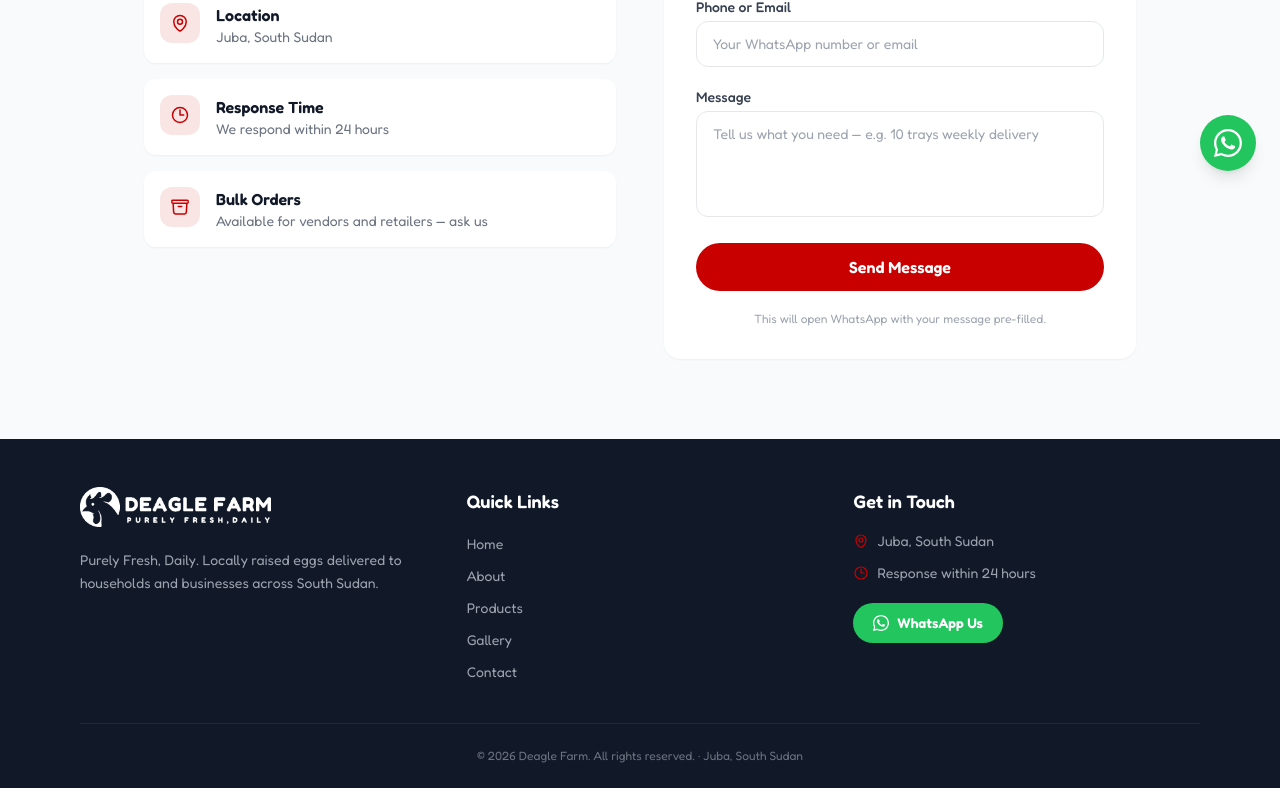
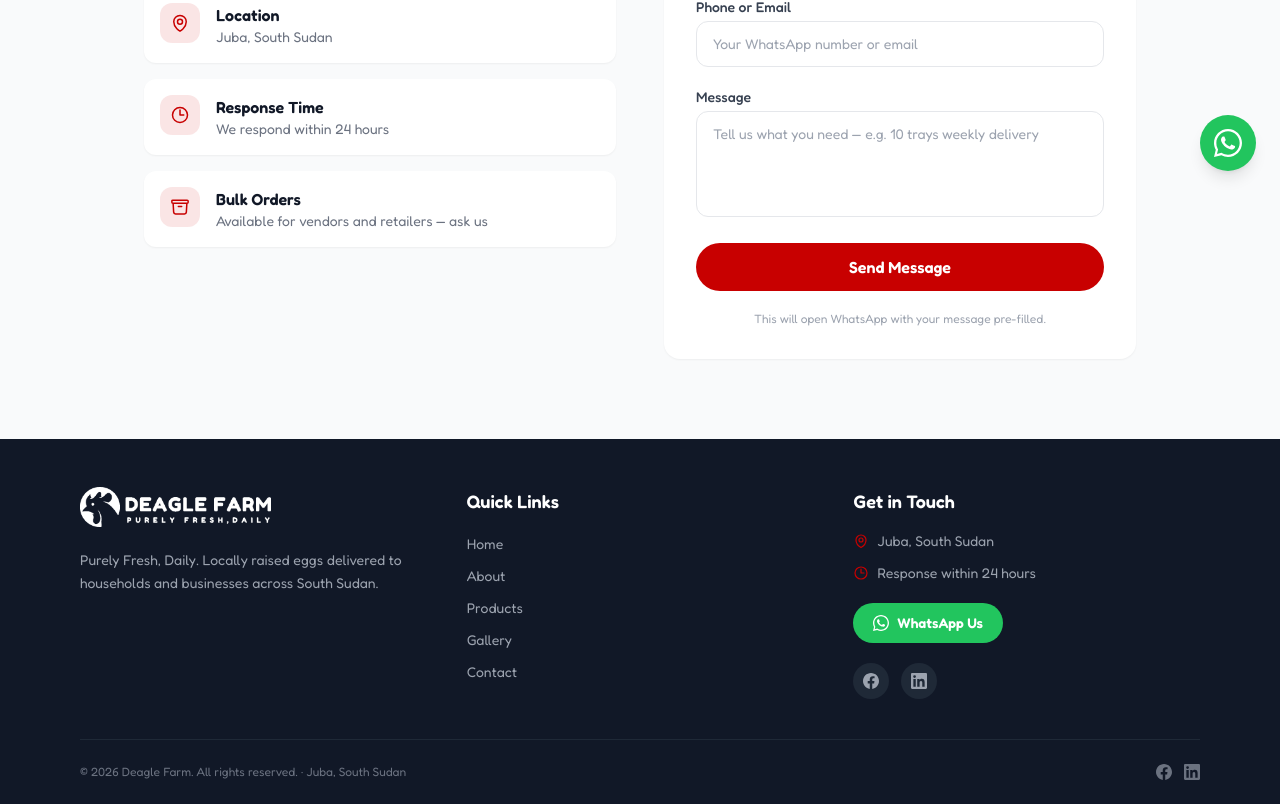
Before and after one commit to Dau2004/Deagle_farm, a React (Vite) app: page /contact in a window 1280 px wide. Shown: the part 605-1409 px from the top of the page. Built offline with nearby package versions, Linux system fonts and the light colour scheme.

Commit message:
Add Facebook and LinkedIn social media links to footer

```diff
--- a/src/components/Footer.jsx
+++ b/src/components/Footer.jsx
@@ -1,5 +1,18 @@
 import { Link } from 'react-router-dom'
-import { MapPin, Clock, WhatsApp } from './Icons'
+import { MapPin, Clock, WhatsApp, Facebook, LinkedIn } from './Icons'
+
+const socialLinks = [
+  {
+    href: 'https://www.facebook.com/deagelfarm2026/',
+    label: 'Facebook',
+    Icon: Facebook,
+  },
+  {
+    href: 'https://www.linkedin.com/company/deagle-farm/',
+    label: 'LinkedIn',
+    Icon: LinkedIn,
+  },
+]
 
 const navLinks = [
   { to: '/', label: 'Home' },
@@ -60,11 +73,40 @@ export default function Footer() {
               <WhatsApp className="w-4 h-4" />
               WhatsApp Us
             </a>
+
+            <div className="flex items-center gap-3 mt-5">
+              {socialLinks.map(({ href, label, Icon }) => (
+                <a
+                  key={label}
+                  href={href}
+                  target="_blank"
+                  rel="noopener noreferrer"
+                  aria-label={label}
+                  className="w-9 h-9 rounded-full bg-gray-800 hover:bg-brand flex items-center justify-center text-gray-400 hover:text-white transition-colors"
+                >
+                  <Icon className="w-4 h-4" />
+                </a>
+              ))}
+            </div>
           </div>
         </div>
 
-        <div className="border-t border-gray-800 pt-6 text-center text-gray-500 text-xs">
-          © {new Date().getFullYear()} Deagle Farm. All rights reserved. · Juba, South Sudan
+        <div className="border-t border-gray-800 pt-6 flex flex-col sm:flex-row items-center justify-between gap-3 text-gray-500 text-xs">
+          <span>© {new Date().getFullYear()} Deagle Farm. All rights reserved. · Juba, South Sudan</span>
+          <div className="flex items-center gap-3">
+            {socialLinks.map(({ href, label, Icon }) => (
+              <a
+                key={label}
+                href={href}
+                target="_blank"
+                rel="noopener noreferrer"
+                aria-label={label}
+                className="hover:text-brand transition-colors"
+              >
+                <Icon className="w-4 h-4" />
+              </a>
+            ))}
+          </div>
         </div>
       </div>
     </footer>
--- a/src/components/Icons.jsx
+++ b/src/components/Icons.jsx
@@ -148,6 +148,22 @@ export function WhatsApp({ className = 'w-5 h-5' }) {
   )
 }
 
+export function Facebook({ className = 'w-5 h-5' }) {
+  return (
+    <svg className={className} fill="currentColor" viewBox="0 0 24 24">
+      <path d="M24 12.073C24 5.405 18.627 0 12 0S0 5.405 0 12.073C0 18.1 4.388 23.094 10.125 24v-8.437H7.078v-3.49h3.047v-2.66c0-3.025 1.792-4.697 4.533-4.697 1.312 0 2.686.235 2.686.235v2.97h-1.513c-1.491 0-1.956.93-1.956 1.874v2.278h3.328l-.532 3.49h-2.796V24C19.612 23.094 24 18.1 24 12.073z"/>
+    </svg>
+  )
+}
+
+export function LinkedIn({ className = 'w-5 h-5' }) {
+  return (
+    <svg className={className} fill="currentColor" viewBox="0 0 24 24">
+      <path d="M20.447 20.452h-3.554v-5.569c0-1.328-.027-3.037-1.852-3.037-1.853 0-2.136 1.445-2.136 2.939v5.667H9.351V9h3.414v1.561h.046c.477-.9 1.637-1.85 3.37-1.85 3.601 0 4.267 2.37 4.267 5.455v6.286zM5.337 7.433a2.062 2.062 0 01-2.063-2.065 2.064 2.064 0 112.063 2.065zm1.782 13.019H3.555V9h3.564v11.452zM22.225 0H1.771C.792 0 0 .774 0 1.729v20.542C0 23.227.792 24 1.771 24h20.451C23.2 24 24 23.227 24 22.271V1.729C24 .774 23.2 0 22.222 0h.003z"/>
+    </svg>
+  )
+}
+
 export function Info({ className = 'w-5 h-5' }) {
   return (
     <svg className={className} fill="none" stroke="currentColor" viewBox="0 0 24 24" strokeWidth={1.8}>
```
